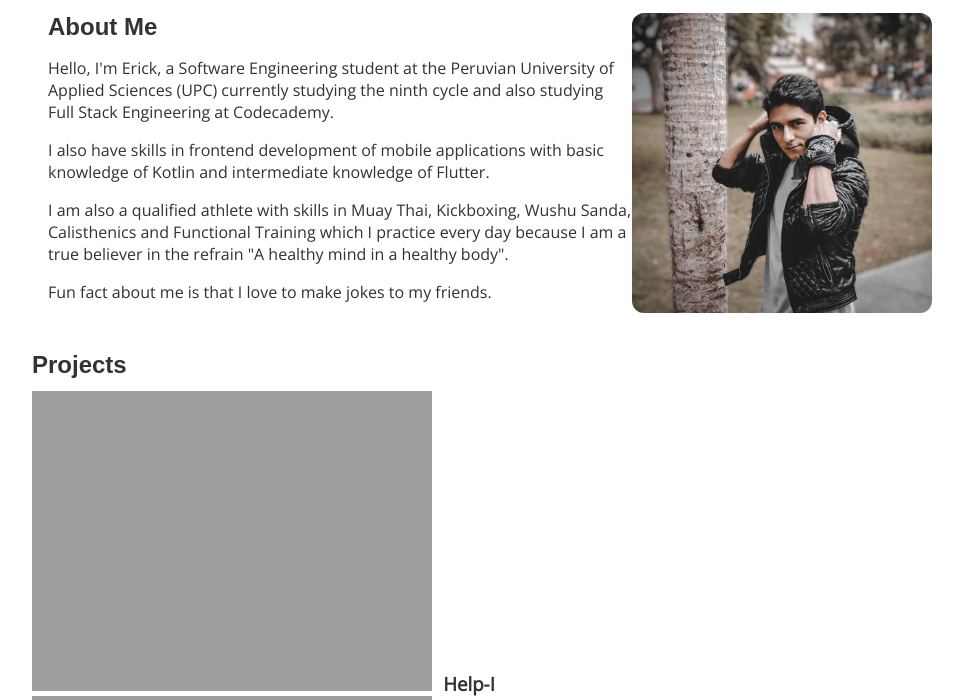
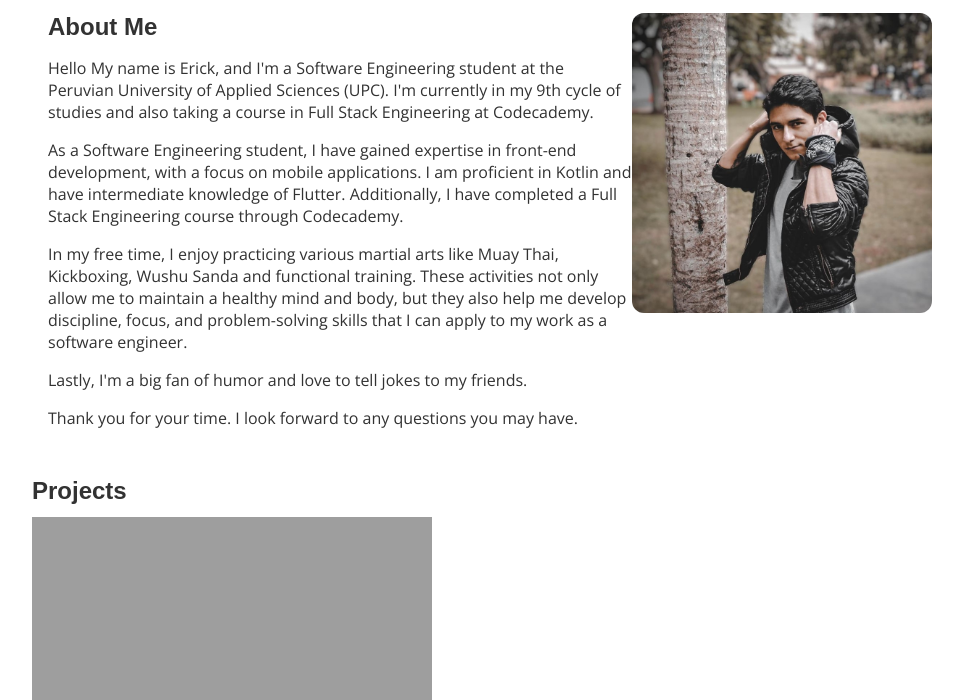
Before and after one commit to iKNZR/portfoliobeta, a plain HTML site: page index.html in a window 1280 px wide. Shown: the part 100-800 px from the top of the page, without its empty margins (158-1122 px from the left). Drawn offline with nearby package versions, Linux system fonts and the light colour scheme; a web font is replaced by a local one.

Commit message:
Bio update

```diff
--- a/index.html
+++ b/index.html
@@ -28,22 +28,16 @@
           <div class="about-me-text-container">
             <h2>About Me</h2>
             <p>
-              Hello, I'm Erick, a Software Engineering student at the Peruvian
-              University of Applied Sciences (UPC) currently studying the ninth
-              cycle and also studying Full Stack Engineering at Codecademy.
+              Hello My name is Erick, and I'm a Software Engineering student at the Peruvian University of Applied Sciences (UPC). I'm currently in my 9th cycle of studies and also taking a course in Full Stack Engineering at Codecademy.
             </p>
             <p>
-              I also have skills in frontend development of mobile applications
-              with basic knowledge of Kotlin and intermediate knowledge of
-              Flutter.
+              As a Software Engineering student, I have gained expertise in front-end development, with a focus on mobile applications. I am proficient in Kotlin and have intermediate knowledge of Flutter. Additionally, I have completed a Full Stack Engineering course through Codecademy.
             </p>
             <p>
-              I am also a qualified athlete with skills in Muay Thai,
-              Kickboxing, Wushu Sanda, Calisthenics and Functional Training
-              which I practice every day because I am a true believer in the
-              refrain "A healthy mind in a healthy body".
+              In my free time, I enjoy practicing various martial arts like Muay Thai, Kickboxing, Wushu Sanda and functional training. These activities not only allow me to maintain a healthy mind and body, but they also help me develop discipline, focus, and problem-solving skills that I can apply to my work as a software engineer.
             </p>
-            <p>Fun fact about me is that I love to make jokes to my friends.</p>
+            <p>Lastly, I'm a big fan of humor and love to tell jokes to my friends.</p>
+            <p>Thank you for your time. I look forward to any questions you may have.</p>
           </div>
           <div class="about-me-image-container">
             <img src="./media/images/erick.jpg" alt="Erick" class="portrait" />
```
